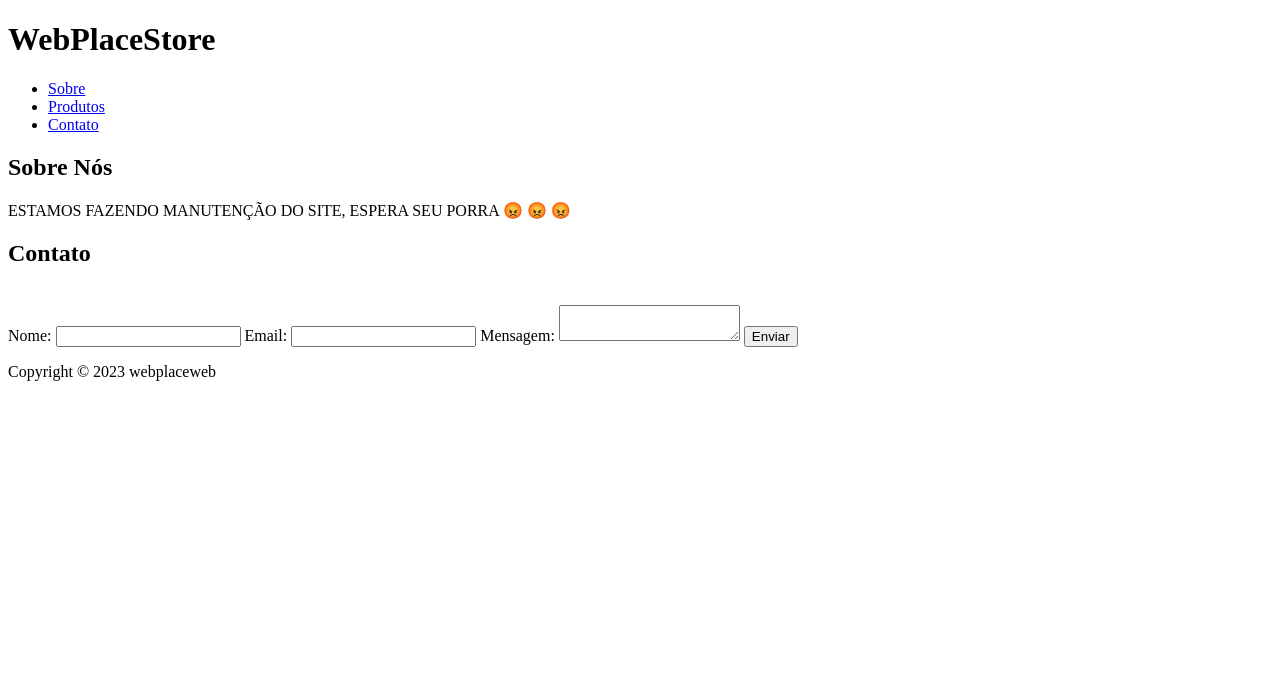
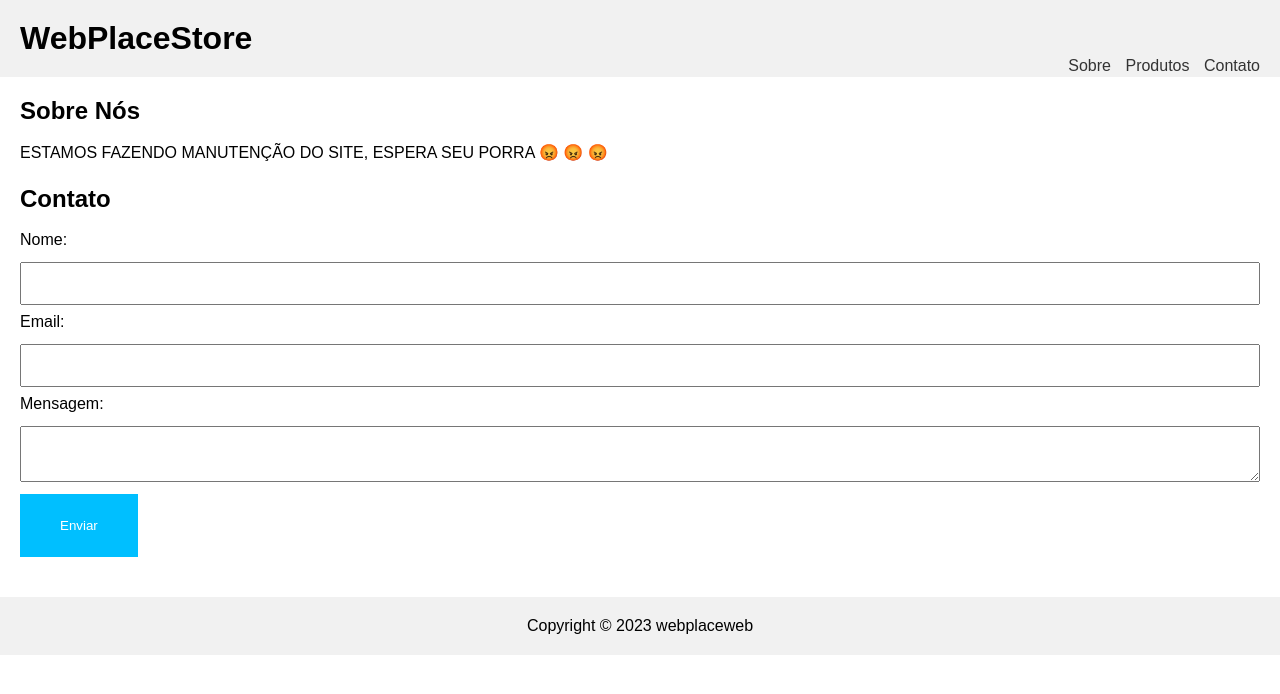
Before and after one commit to JoseRobson2301/webplacestore, a plain HTML site: page index.html in a window 1280 px wide. Drawn offline with Linux system fonts and the light colour scheme.

Commit message:
Update style.css

```diff
--- a/style.css
+++ b/style.css
@@ -1,51 +1,101 @@
-.hidden {
-    display: none;
+body {
+  font-family: Arial, sans-serif;
+  margin: 0;
+  padding: 0;
 }
 
-#lockScreen {
-    position: fixed;
-    top: 0;
-    left: 0;
-    width: 100%;
-    height: 100%;
-    background-image: linear-gradient(120deg, #6e45e2, #88d3ce);
-    display: flex;
-    align-items: center;
-    justify-content: center;
-    font-family: 'Montserrat', sans-serif;
-    border-radius: 10px;
-    box-shadow: 0px 0px 10px 0px cyan;
-    transition: opacity 0.5s ease-in-out;
-    opacity: 0;
+header {
+  background-color: #f1f1f1;
+  padding: 20px;
 }
 
-#lockScreen.visible {
-    opacity: 1;
+header h1 {
+  margin: 0;
 }
 
-#lockScreen h1 {
-    color: white;
-    font-size: 36px;
-    text-align: center;
-    text-shadow: 2px 2px black;
+header nav {
+  float: right;
 }
 
-#lockBtn {
-    background-color: #4CAF50;
-    border: none;
-    color: white;
-    padding: 15px 32px;
-    text-align: center;
-    text-decoration: none;
-    display: inline-block;
-    font-size: 16px;
-    margin: 4px 2px;
-    cursor: pointer;
-    border-radius: 10px;
-    transition: all 0.5s ease;
+header nav ul {
+  list-style: none;
+  margin: 0;
+  padding: 0;
 }
 
-#lockBtn:hover {
-    transform: scale(1.1);
-    box-shadow: 2px 2px orange;
+header nav ul li {
+  display: inline-block;
+  margin-left: 10px;
 }
+
+header nav ul li a {
+  color: #333;
+  text-decoration: none;
+}
+
+header nav ul li a:hover {
+  color: #00bfff;
+}
+
+main {
+  padding: 20px;
+}
+
+main h2 {
+  margin: 0;
+}
+
+main section {
+  margin-bottom: 20px;
+  }
+
+  main section#sobre p {
+  line-height: 1.5;
+  }
+
+  main section#produtos ul {
+  list-style: none;
+  margin: 0;
+  padding: 0;
+  }
+
+  main section#produtos ul li {
+  padding: 5px 0;
+  }
+
+  main section#contato form label {
+  display: block;
+  margin-bottom: 5px;
+  }
+
+  main section#contato form input[type="text"],
+  main section#contato form input[type="email"],
+  main section#contato form textarea {
+  width: 100%;
+  padding: 12px 20px;
+  margin: 8px 0;
+  box-sizing: border-box;
+  }
+
+  main section#contato form input[type="submit"] {
+  background-color: #00bfff;
+  color: white;
+  padding: 24px 40px;
+  border: none;
+  cursor: pointer;
+  position: relative;
+  }
+
+  main section#contato form input[type="submit"]:hover {
+  background-color: #0082cc;
+  }
+
+  footer {
+  background-color: #f1f1f1;
+  text-align: center;
+  padding: 20px;
+  }
+
+  footer p {
+  margin: 0;
+  }
```
